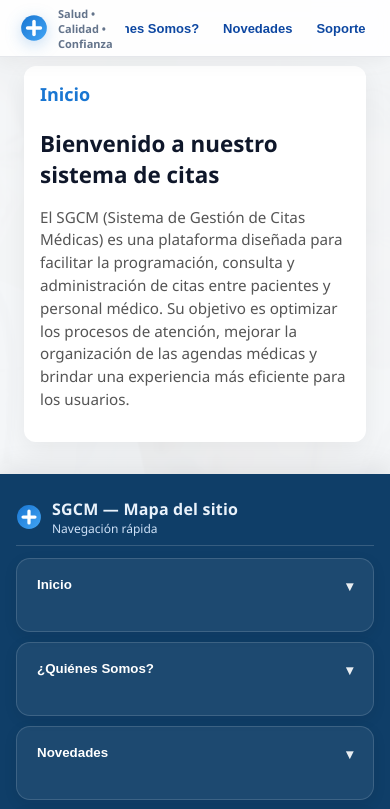
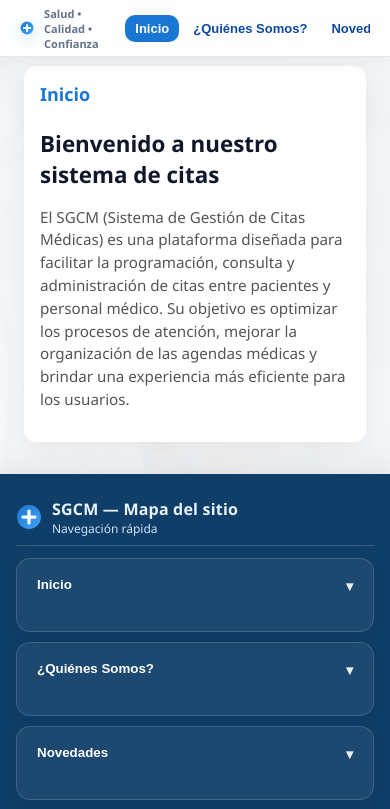
Before and after one commit to wandres2357-commits/sistemadegestioncitasmedicas, a React (Vite) app: page / in a window 390 px wide. Shown: the top 809 px of the page. Built offline with nearby package versions, Linux system fonts and the light colour scheme.

Commit message:
Add files via upload

```diff
--- a/src/App.css
+++ b/src/App.css
@@ -1,378 +1,491 @@
-
 /* =========================================================
    src/App.css — SGCM UI
-   Flexible, responsive, accesible y con marca de agua
+   Unificado y optimizado
    ========================================================= */
 
-/* ---------- Variables globales (paleta + fluidas) ---------- */
+/* ---------- Variables globales ---------- */
 :root{
-  /* Paleta base */
   --primary: #1976d2;
   --primary-2: #42a5f5;
   --accent: #2e7d32;
+
   --bg: #f4f6f8;
   --text: #0f172a;
   --muted: #64748b;
   --surface: #ffffff;
   --border: #e5e7eb;
 
-  /* Layout fluido */
   --nav-h: clamp(56px, 7.5vw, 72px);
   --container-w: min(100% - 24px, 1200px);
+
   --radius: 14px;
   --radius-sm: 10px;
 
-  /* Tipografía fluida */
   --fs-xs: clamp(11px, 1.8vw, 12px);
   --fs-sm: clamp(12px, 2vw, 14px);
   --fs-md: clamp(14px, 2.2vw, 16px);
   --fs-lg: clamp(16px, 2.6vw, 18px);
   --fs-xl: clamp(18px, 3vw, 22px);
 
-  /* Safe areas (iOS notch) */
   --safe-top: env(safe-area-inset-top);
   --safe-right: env(safe-area-inset-right);
   --safe-bottom: env(safe-area-inset-bottom);
   --safe-left: env(safe-area-inset-left);
 }
 
-/* ---------- Base tipográfica y reset mínimos ---------- */
+/* ---------- Reset ---------- */
 *{ box-sizing: border-box; }
-html, body, #root { height: 100%; }
-body{
-  margin: 0;
-  background: var(--bg);
-  color: var(--text);
-  font-family: "Segoe UI", system-ui, -apple-system, Arial, sans-serif;
-  -webkit-font-smoothing: antialiased;
-  -moz-osx-font-smoothing: grayscale;
 
-  /* Safe bottom por si hay gestos en iOS */
-  padding-bottom: max(0px, var(--safe-bottom));
+html, body, #root{
+  height:100%;
 }
 
-/* ---------- Contenedor raíz y marca de agua ---------- */
-.app{
-  min-height: 100vh;
-  position: relative;   /* contexto para ::before */
-  isolation: isolate;   /* permite z-index negativo controlado */
+body{
+  margin:0;
+  background:var(--bg);
+  color:var(--text);
+  font-family:"Segoe UI",system-ui,-apple-system,Arial,sans-serif;
+  -webkit-font-smoothing:antialiased;
+  -moz-osx-font-smoothing:grayscale;
+  padding-bottom:max(0px,var(--safe-bottom));
 }
 
-/* Marca de agua global (fondo tenue + imagen) */
-.app::before{
-  content: "";
-  position: fixed;
-  inset: 0;
-  z-index: -1;
-  pointer-events: none;
-  background:
-    radial-gradient(ellipse at center,
-      rgba(255,255,255,0.70),
-      rgba(255,255,255,0.90) 60%),
-    url("/assets/watermark.jpg") center center / cover no-repeat;
-  filter: saturate(0.9) contrast(0.95) opacity(0.18);
+/* ---------- App ---------- */
+.app{
+  min-height:100vh;
+  position:relative;
+  isolation:isolate;
 }
 
-/* Menor transparencia si el usuario lo prefiere */
-@media (prefers-reduced-transparency: reduce){
-  .app::before{ filter: opacity(0.08) !important; }
+/* ---------- Marca de agua ---------- */
+.app::before{
+  content:"";
+  position:fixed;
+  inset:0;
+  z-index:-1;
+  pointer-events:none;
+
+  background:
+  radial-gradient(ellipse at center,
+  rgba(255,255,255,0.70),
+  rgba(255,255,255,0.90) 60%),
+  url("/assets/watermark.jpg") center center / cover no-repeat;
+
+  filter:saturate(.9) contrast(.95) opacity(.18);
 }
 
-/* ---------- Barra superior (navbar) ---------- */
+@media (prefers-reduced-transparency: reduce){
+  .app::before{filter:opacity(.08)!important;}
+}
+
+/* =========================================================
+   NAVBAR
+   ========================================================= */
+
 .topbar{
-  position: fixed;
-  top: 0; left: 0; right: 0;
-  z-index: 100;
-  background: rgba(255,255,255,.88);
-  border-bottom: 1px solid var(--border);
-  box-shadow: 0 4px 20px rgba(2,6,23,0.06);
+  position:fixed;
+  top:0;
+  left:0;
+  right:0;
+  z-index:100;
 
-  /* Efecto vítreo (con fallback) */
-  -webkit-backdrop-filter: saturate(1.2) blur(10px);
-  backdrop-filter: saturate(1.2) blur(10px);
+  background:rgba(255,255,255,.88);
+  border-bottom:1px solid var(--border);
+  box-shadow:0 4px 20px rgba(2,6,23,.06);
 
-  /* Respeta el notch */
-  padding-top: max(0px, var(--safe-top));
+  -webkit-backdrop-filter:saturate(1.2) blur(10px);
+  backdrop-filter:saturate(1.2) blur(10px);
+
+  padding-top:max(0px,var(--safe-top));
 }
 
 .topbar-inner{
-  width: var(--container-w);
-  height: var(--nav-h);
-  margin-inline: auto;
-  display: flex;
-  align-items: center;
-  gap: clamp(8px, 2vw, 16px);
-  padding: 8px clamp(8px, 2vw, 16px);
+  width:var(--container-w);
+  height:var(--nav-h);
+  margin:auto;
 
-  /* Safe-areas laterales */
-  padding-left: max(clamp(8px, 2vw, 16px), var(--safe-left));
-  padding-right: max(clamp(8px, 2vw, 16px), var(--safe-right));
+  display:flex;
+  align-items:center;
+  gap:clamp(8px,2vw,16px);
+
+  padding:8px clamp(8px,2vw,16px);
+
+  padding-left:max(clamp(8px,2vw,16px),var(--safe-left));
+  padding-right:max(clamp(8px,2vw,16px),var(--safe-right));
 }
 
-/* Marca/Logo */
+/* ---------- Brand ---------- */
+
 .brand{
-  display: flex;
-  align-items: center;
-  gap: 10px;
-  min-width: auto;           /* más flexible que 260px fijos */
-}
-.logo{
-  width: clamp(28px, 5vw, 36px);
-  height: clamp(28px, 5vw, 36px);
-  flex: 0 0 auto;
-  filter: drop-shadow(0 4px 8px rgba(25,118,210,.25));
-}
-.brand-title{
-  font-weight: 800;
-  font-size: var(--fs-sm);
-  line-height: 1.1;
-  letter-spacing: .2px;
-  color: #0b3c86;
-}
-.brand-sub{
-  color: var(--muted);
-  font-weight: 600;
-  font-size: var(--fs-xs);
+  display:flex;
+  align-items:center;
+  gap:10px;
 }
 
-/* ---------- Menú principal ---------- */
+.logo{
+  width:clamp(28px,5vw,36px);
+  height:clamp(28px,5vw,36px);
+  filter:drop-shadow(0 4px 8px rgba(25,118,210,.25));
+}
+
+.brand-title{
+  font-weight:800;
+  font-size:var(--fs-sm);
+  line-height:1.1;
+  color:#0b3c86;
+}
+
+.brand-sub{
+  font-size:var(--fs-xs);
+  font-weight:600;
+  color:var(--muted);
+}
+
+/* ---------- Menu ---------- */
+
 .menu{
-  display: flex;
-  flex-wrap: nowrap;                 /* una línea + scroll horizontal */
-  align-items: center;
-  justify-content: center;
-  gap: clamp(4px, 1vw, 8px);
-  margin: 0 auto;
-  padding: 0;
-  list-style: none;
-  max-width: 100%;
+  display:flex;
+  align-items:center;
+  gap:clamp(4px,1vw,8px);
 
-  overflow-x: auto;                  /* scroll suave en móvil */
-  -webkit-overflow-scrolling: touch;
-  scrollbar-width: none;             /* Firefox */
+  margin:0 auto;
+  padding:0;
+  list-style:none;
+
+  overflow-x:auto;
+  scrollbar-width:none;
 }
-.menu::-webkit-scrollbar{ display: none; } /* WebKit */
 
-.nav-item{ position: relative; }
+.menu::-webkit-scrollbar{
+  display:none;
+}
+
+.nav-item{
+  position:relative;
+}
 
 .link{
-  background: none;
-  border: none;
-  outline: none;
-  color: #0d47a1;
-  font-weight: 600;
-  padding: clamp(6px, 1.5vw, 10px) clamp(10px, 2vw, 14px);
-  border-radius: var(--radius-sm);
-  cursor: pointer;
-  transition: color .2s ease, background .2s ease, transform .2s ease;
-  position: relative;
-  white-space: nowrap;               /* evita cortes raros */
+  border:none;
+  background:none;
+  cursor:pointer;
+
+  color:#0d47a1;
+  font-weight:600;
+
+  padding:clamp(6px,1.5vw,10px) clamp(10px,2vw,14px);
+  border-radius:var(--radius-sm);
+
+  transition:.2s;
+  position:relative;
+  white-space:nowrap;
 }
-.link:hover{ background: #e3f2fd; }
-.link.active{ background: var(--primary); color: #fff; }
+
+.link:hover{
+  background:#e3f2fd;
+}
+
+.link.active{
+  background:var(--primary);
+  color:white;
+}
 
 .link::after{
-  content: "";
-  position: absolute;
-  left: 12px; right: 12px; bottom: 6px; height: 2px;
-  background: linear-gradient(90deg, var(--primary), var(--primary-2));
-  transform: scaleX(0);
-  transform-origin: left;
-  transition: transform .25s ease;
-  border-radius: 2px;
+  content:"";
+  position:absolute;
+  left:12px;
+  right:12px;
+  bottom:6px;
+  height:2px;
+
+  background:linear-gradient(90deg,var(--primary),var(--primary-2));
+
+  transform:scaleX(0);
+  transform-origin:left;
+  transition:.25s;
 }
-.link:hover::after{ transform: scaleX(1); }
 
-/* Dropdown (hover/teclado) */
+.link:hover::after{
+  transform:scaleX(1);
+}
+
+/* ---------- Dropdown ---------- */
+
 .dropdown{
-  position: absolute;
-  top: 100%; left: 0;
-  min-width: min(240px, 90vw);
-  max-width: 92vw;
-  background: #fff;
-  border: 1px solid var(--border);
-  border-radius: 12px;
-  padding: 8px;
-  margin-top: 10px;
-  box-shadow: 0 14px 35px rgba(2,6,23,.12);
-  opacity: 0;
-  transform: translateY(8px);
-  pointer-events: none;
-  transition: opacity .18s ease, transform .18s ease;
-  word-wrap: break-word;
-  white-space: normal;
+  position:absolute;
+  top:100%;
+  left:0;
+
+  min-width:min(240px,90vw);
+  max-width:92vw;
+
+  background:white;
+  border:1px solid var(--border);
+  border-radius:12px;
+
+  padding:8px;
+  margin-top:10px;
+
+  box-shadow:0 14px 35px rgba(2,6,23,.12);
+
+  opacity:0;
+  transform:translateY(8px);
+  pointer-events:none;
+
+  transition:.18s;
 }
+
 .nav-item:hover .dropdown,
 .nav-item:focus-within .dropdown{
-  opacity: 1; transform: translateY(0); pointer-events: auto;
+  opacity:1;
+  transform:translateY(0);
+  pointer-events:auto;
 }
 
 .menu-btn{
-  width: 100%;
-  text-align: left;
-  background: none; border: none; outline: none;
-  padding: 10px 12px;
-  border-radius: 8px;
-  color: var(--text);
-  font-weight: 500;
-  cursor: pointer;
-  transition: background .15s ease, color .15s ease;
-}
-.menu-btn:hover{ background: #f1f5f9; }
-.menu-btn.active{ background: var(--primary); color: #fff; }
+  width:100%;
+  text-align:left;
 
-/* Acciones a la derecha */
-.right{
-  display: flex;
-  align-items: center;
-  gap: 10px;
-  min-width: 180px;
-  justify-content: flex-end;
-}
-.badge{
-  font-size: 12px;
-  color: #0d47a1;
-  background: #e3f2fd;
-  padding: 4px 8px;
-  border-radius: 999px;
-  border: 1px solid #bbdefb;
-}
-.cta{
-  border: 1px solid #cfe8ff;
-  background: #fff;
-  color: var(--primary);
-  padding: 8px 12px;
-  border-radius: 10px;
-  font-weight: 700;
-  cursor: pointer;
-  transition: background .2s ease, box-shadow .2s ease, transform .2s ease;
-}
-.cta:hover{ background: #eef6ff; box-shadow: 0 8px 20px rgba(25,118,210,.12); }
-.cta:active{ transform: translateY(1px); }
+  border:none;
+  background:none;
 
-/* ---------- Contenido principal ---------- */
-main{
-  width: var(--container-w);
-  margin: calc(var(--nav-h) + 16px) auto clamp(16px, 2.5vw, 24px);
-  padding-inline: clamp(8px, 2vw, 16px);
-}
-main > *{
-  /* Anclaje cómodo cuando navegas a un id dentro de main */
-  scroll-margin-top: calc(var(--nav-h) + 12px);
+  padding:10px 12px;
+  border-radius:8px;
+
+  cursor:pointer;
 }
 
-.card{
-  background: var(--surface);
-  padding: clamp(16px, 2.5vw, 28px);
-  border-radius: var(--radius);
-  box-shadow: 0 8px 24px rgba(2,6,23,.06);
-  animation: fadeUp .2s ease both;
-}
-.card h2{
-  margin-top: 0;
-  color: var(--primary);
-  font-size: var(--fs-xl);
+.menu-btn:hover{
+  background:#f1f5f9;
 }
 
-/* Controles (públicos) */
-.input{
-  width: 100%;
-  padding: clamp(10px, 2.2vw, 12px);
-  margin-bottom: clamp(10px, 2vw, 14px);
-  border-radius: var(--radius-sm);
-  border: 1px solid #cfe8ff;
-  outline: none;
-  transition: box-shadow .15s ease, border-color .15s ease, background .15s ease;
-  background: #fcfdff;
-  font-size: var(--fs-md);
-}
-.input:focus{
-  border-color: var(--primary);
-  box-shadow: 0 0 0 3px rgba(25,118,210,.18);
-  background: #fff;
+.menu-btn.active{
+  background:var(--primary);
+  color:white;
 }
 
+/* ---------- Right Actions ---------- */
+
+.right{
+  display:flex;
+  align-items:center;
+  gap:10px;
+}
+
+.badge{
+  font-size:12px;
+  background:#e3f2fd;
+  color:#0d47a1;
+  padding:4px 8px;
+  border-radius:999px;
+  border:1px solid #bbdefb;
+}
+
+.cta{
+  border:1px solid #cfe8ff;
+  background:white;
+  color:var(--primary);
+
+  padding:8px 12px;
+  border-radius:10px;
+  font-weight:700;
+  cursor:pointer;
+}
+
+.cta:hover{
+  background:#eef6ff;
+}
+
+/* =========================================================
+   MAIN
+   ========================================================= */
+
+main{
+  width:var(--container-w);
+  margin:calc(var(--nav-h) + 16px) auto 24px;
+  padding-inline:clamp(8px,2vw,16px);
+}
+
+main > *{
+  scroll-margin-top:calc(var(--nav-h) + 12px);
+}
+
+/* ---------- Cards ---------- */
+
+.card{
+  background:var(--surface);
+  padding:clamp(16px,2.5vw,28px);
+  border-radius:var(--radius);
+
+  box-shadow:0 8px 24px rgba(2,6,23,.06);
+  animation:fadeUp .2s ease both;
+}
+
+.card h2{
+  margin-top:0;
+  color:var(--primary);
+  font-size:var(--fs-xl);
+}
+
+/* ---------- Inputs ---------- */
+
+.input{
+  width:100%;
+  padding:clamp(10px,2.2vw,12px);
+  margin-bottom:clamp(10px,2vw,14px);
+
+  border-radius:var(--radius-sm);
+  border:1px solid #cfe8ff;
+
+  background:#fcfdff;
+  font-size:var(--fs-md);
+
+  transition:.15s;
+}
+
+.input:focus{
+  border-color:var(--primary);
+  box-shadow:0 0 0 3px rgba(25,118,210,.18);
+  background:white;
+}
+
+/* ---------- Botones ---------- */
+
 .btn{
-  padding: clamp(10px, 2.2vw, 12px) clamp(14px, 3vw, 18px);
-  border: none;
-  border-radius: var(--radius-sm);
-  background: var(--accent);
-  color: #fff;
-  font-weight: 700;
-  font-size: var(--fs-md);
-  cursor: pointer;
-  transition: transform .15s ease, box-shadow .2s ease, background .2s ease;
-  box-shadow: 0 8px 18px rgba(46,125,50,.16);
+  padding:clamp(10px,2.2vw,12px) clamp(14px,3vw,18px);
+  border:none;
+  border-radius:var(--radius-sm);
+
+  background:var(--accent);
+  color:white;
+  font-weight:700;
+
+  cursor:pointer;
+
+  box-shadow:0 8px 18px rgba(46,125,50,.16);
 }
+
 .btn:hover{
-  transform: translateY(-1px);
-  box-shadow: 0 12px 24px rgba(46,125,50,.22);
+  transform:translateY(-1px);
+  box-shadow:0 12px 24px rgba(46,125,50,.22);
 }
-.btn:active{ transform: translateY(0); }
 
-/* ---------- Utilidades de layout ---------- */
+/* =========================================================
+   UTILIDADES
+   ========================================================= */
+
 .cards-grid{
-  display: grid;
-  grid-template-columns: repeat(auto-fit, minmax(min(300px, 100%), 1fr));
-  gap: clamp(10px, 2vw, 16px);
+  display:grid;
+  grid-template-columns:repeat(auto-fit,minmax(min(300px,100%),1fr));
+  gap:clamp(10px,2vw,16px);
 }
 
 .row{
-  display: flex;
-  flex-wrap: wrap;
-  gap: clamp(8px, 2vw, 16px);
-}
-.col{
-  flex: 1 1 320px;              /* crece/encoge y salta de línea si no cabe */
-  min-width: min(100%, 320px);
+  display:flex;
+  flex-wrap:wrap;
+  gap:clamp(8px,2vw,16px);
 }
 
-/* Imágenes fluidas */
-img, svg, canvas{
-  max-width: 100%;
-  height: auto;
+.col{
+  flex:1 1 320px;
+  min-width:min(100%,320px);
 }
 
-/* ---------- Animaciones y accesibilidad ---------- */
-@keyframes fadeUp{
-  from{ opacity: 0; transform: translateY(6px); }
-  to  { opacity: 1; transform: translateY(0); }
-}
-@media (prefers-reduced-motion: reduce){
-  .card{ animation: none !important; }
+/* imágenes fluidas */
+
+img,svg,canvas{
+  max-width:100%;
+  height:auto;
 }
 
-/* ---------- Breakpoints ---------- */
-/* Tablet y menores */
-@media (max-width: 960px){
-  .brand-title{ display: none; }
-  .menu{ justify-content: center; }
-  .dropdown{ min-width: min(200px, 90vw); }
+/* =========================================================
+   ADMIN MOBILE FIX
+   ========================================================= */
+
+.admin-card .admin-input + .admin-input{
+  margin-top:8px;
 }
 
-/* Móvil */
-@media (max-width: 720px){
-  .topbar-inner{
-    gap: clamp(8px, 2vw, 10px);
-    padding-inline: clamp(8px, 2vw, 12px);
+.admin-card .admin-cta{
+  margin-top:6px;
+}
+
+@media (max-width:720px){
+
+  .admin-input{
+    font-size:16px;
+    padding:12px 14px;
   }
-  .right{ display: none; }     /* libera espacio en el header */
+
+  .admin-cta{
+    width:100%;
+    padding:12px 16px;
+    font-size:16px;
+  }
+
+  .admin-card h2{
+    font-size:clamp(18px,4.5vw,22px);
+  }
+
+}
+
+/* =========================================================
+   ANIMACIONES
+   ========================================================= */
+
+@keyframes fadeUp{
+  from{
+    opacity:0;
+    transform:translateY(6px);
+  }
+  to{
+    opacity:1;
+    transform:translateY(0);
+  }
+}
+
+@media (prefers-reduced-motion: reduce){
+  .card{animation:none!important;}
+}
+
+/* =========================================================
+   BREAKPOINTS
+   ========================================================= */
+
+@media (max-width:960px){
+
+  .brand-title{
+    display:none;
+  }
+
+  .dropdown{
+    min-width:min(200px,90vw);
+  }
+
+}
+
+@media (max-width:720px){
+
+  .right{
+    display:none;
+  }
 
   main{
-    margin-top: calc(var(--nav-h) + 10px);
-    padding-inline: 12px;
+    margin-top:calc(var(--nav-h) + 10px);
+    padding-inline:12px;
   }
 
   .link{
-    padding: 6px 10px;
-    font-size: 13px;
+    padding:6px 10px;
+    font-size:13px;
   }
 
-  .card{ border-radius: 12px; }
+  .card{
+    border-radius:12px;
+  }
 
-  /* Marca de agua menos predominante en móvil */
   .app::before{
-    background-position: center 30%;
-    filter: opacity(0.14);
+    background-position:center 30%;
+    filter:opacity(.14);
   }
+
 }
```
